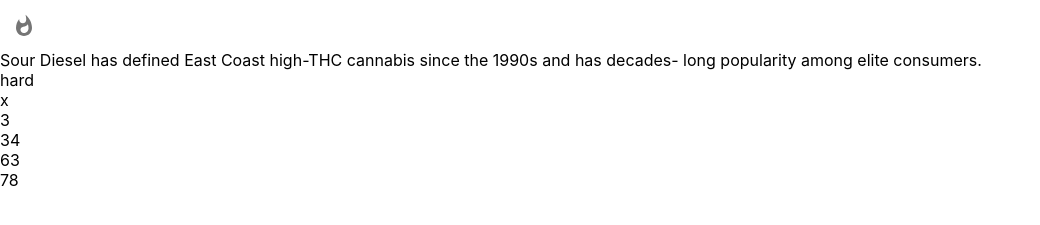
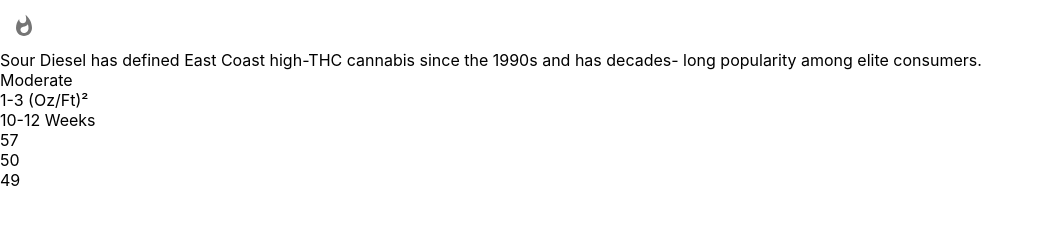
Before and after one commit to ryanmeinzer/colliebuddz, a React (Create React App) app in the folder colliebuddz/: page / in a window 1280 px wide. Shown: the part 135-360 px from the top of the page, without its empty margins (0-1040 px from the left). Built offline with nearby package versions, Linux system fonts and the light colour scheme; no server answers; the HTML template or start-up script is replaced by a standard one.

Commit message:
updating to real data for Business Stats and Consumer Stats

```diff
--- a/colliebuddz/src/App.js
+++ b/colliebuddz/src/App.js
@@ -10,14 +10,14 @@
     description: 'Sour Diesel has defined East Coast high-THC cannabis since the 1990s and has decades- long popularity among elite consumers.'
     },
     businessStats: {
-      difficulty: 'hard',
-      yield: 'x',
-      flowering: '3'
+      difficulty: 'Moderate',
+      yield: '1-3 (Oz/Ft)²',
+      flowering: '10-12 Weeks'
     },
     consumerStats: {
-      first: 34,
-      second: 63,
-      third: 78
+      happy: 57,
+      uplifted: 50,
+      euphoric: 49
     }
 }
 
--- a/colliebuddz/src/ConsumerStats.js
+++ b/colliebuddz/src/ConsumerStats.js
@@ -3,9 +3,9 @@
     console.log(props)
     return (
         <>
-            <div>{props.data.first}</div>
-            <div>{props.data.second}</div>
-            <div>{props.data.third}</div>
+            <div>{Object.values(props.data)[0]}</div>
+            <div>{Object.values(props.data)[1]}</div>
+            <div>{Object.values(props.data)[2]}</div>
         </>
     )
 }
```
